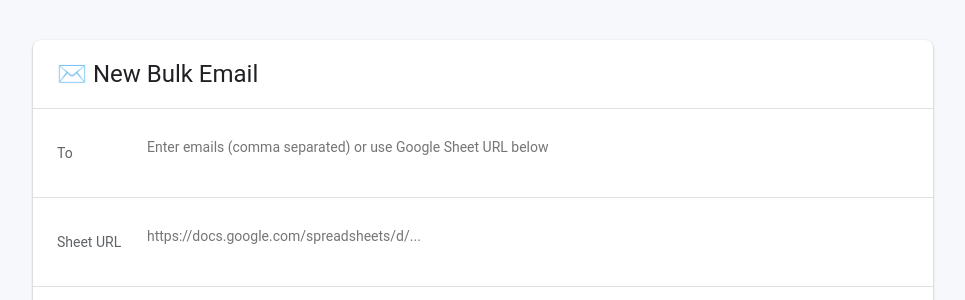
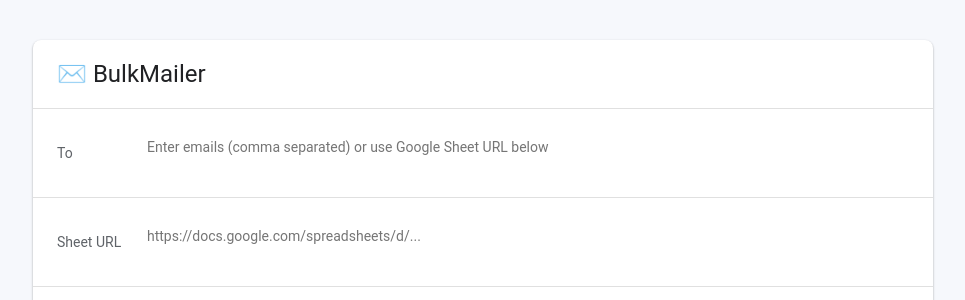
Before and after one commit to rohanchaudhary21/bulk-mailer, a Flask app: page /dashboard in a window 1280 px wide. Shown: the top 300 px of the page, without its empty margins (157-1122 px from the left). Run offline with Flask 3, Linux system fonts and the light colour scheme; the visitor is signed in with stand-in values (Sample User, id 1); some libraries are stand-ins or nearby versions.

Commit message:
Update dashboard.html

```diff
--- a/templates/dashboard.html
+++ b/templates/dashboard.html
@@ -243,7 +243,7 @@
 
 <div class="container">
   <div class="header">
-    <h1>✉️ New Bulk Email</h1>
+    <h1>✉️ BulkMailer</h1>
   </div>
 
   <form id="emailForm" method="POST" action="/send" enctype="multipart/form-data">
```
